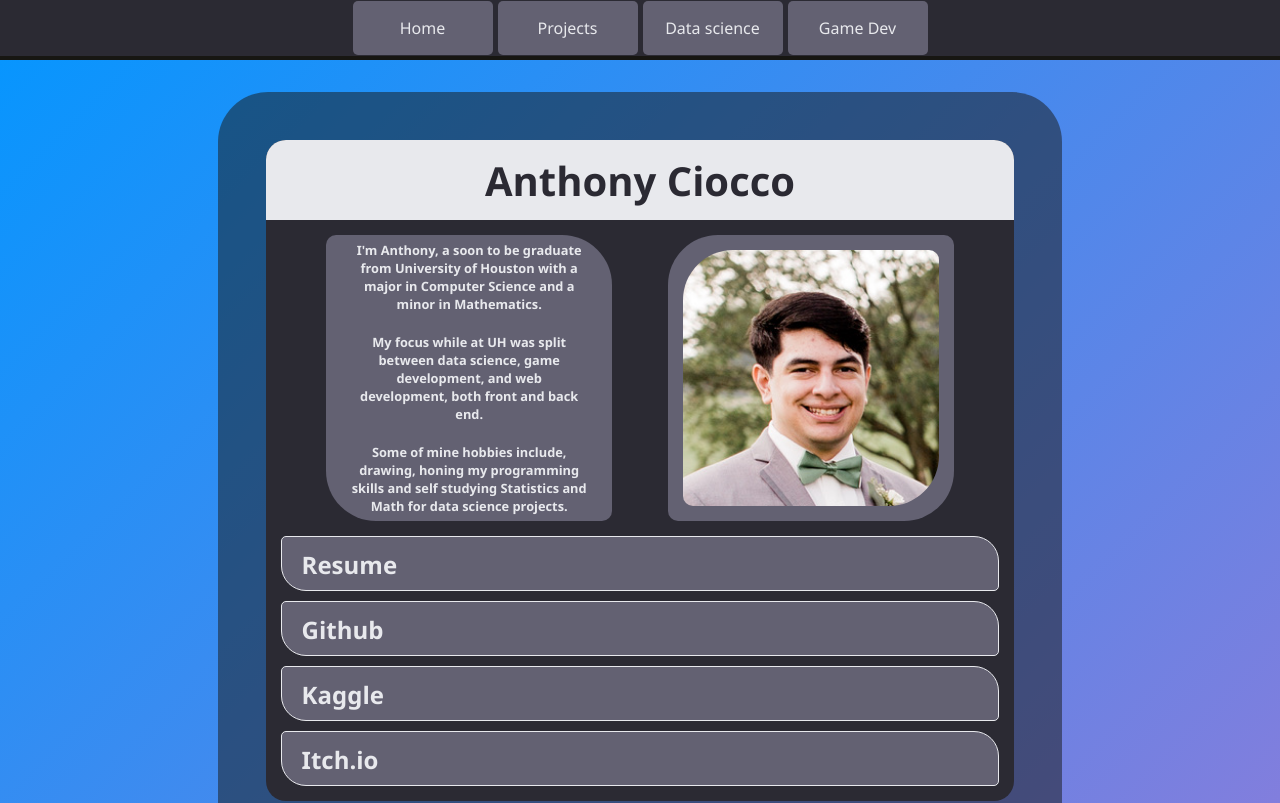
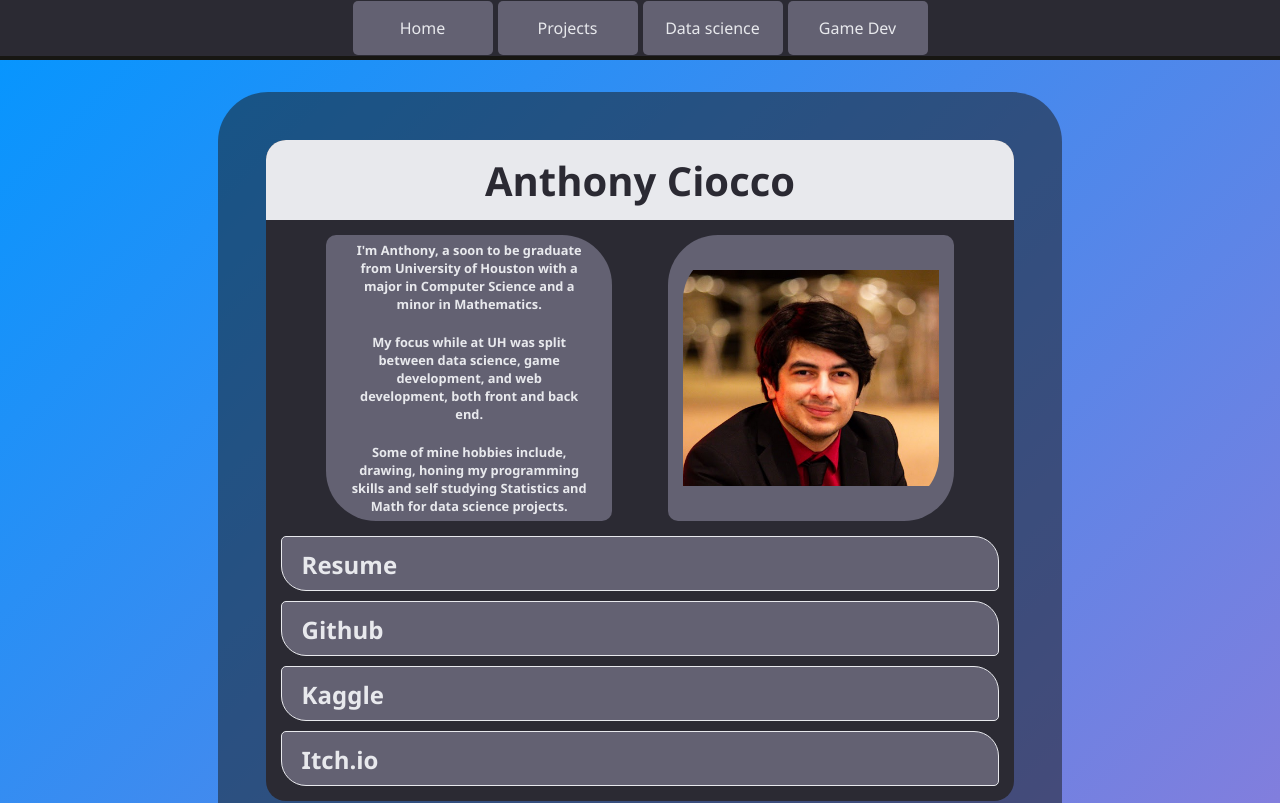
Before and after one commit to ci0cc0lat0/ProfessionalWebsite, a SvelteKit app: page / in a window 1280 px wide. Shown: the top 803 px of the page. Built offline with nearby package versions, Linux system fonts and the light colour scheme.

Commit message:
newpicture

```diff
--- a/src/routes/+page.svelte
+++ b/src/routes/+page.svelte
@@ -156,7 +156,7 @@
 
             </div>
             <div id="imgdiv" class="">
-                <img src="Anthony.png" alt="" />
+                <img src="newpfp.png" alt="" />
             </div>
         </div>
 
```
Also changed, not shown: static/newpfp.png (added).
